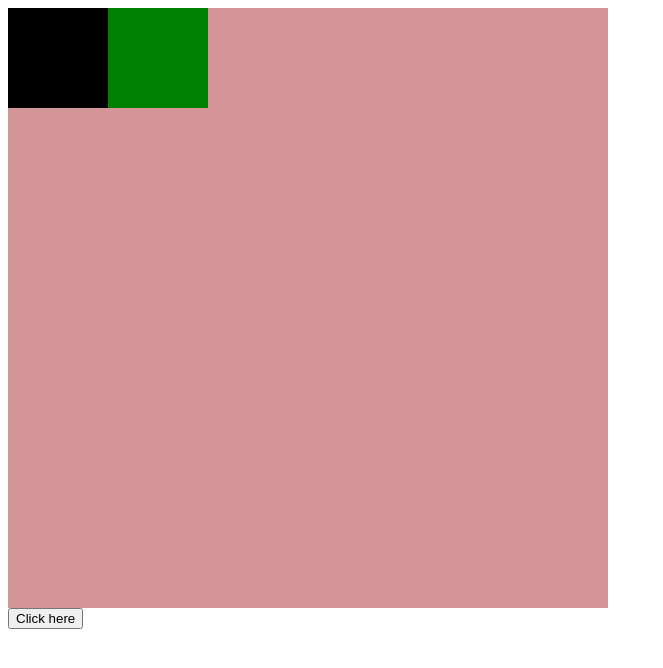
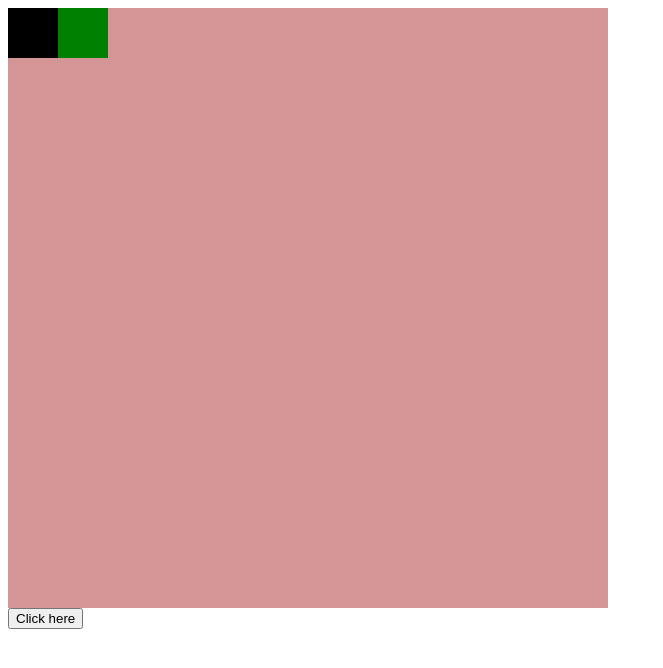
Before and after one commit to ndethn/etch-a-sketch, a plain HTML site: page index.html in a window 1280 px wide. Both pictures are taken after a click on the button "Click here". Shown: the whole page, without its empty margins (0-663 px from the left). Drawn offline with Linux system fonts and the light colour scheme.

Commit message:
Add flex properties to the divs

```diff
--- a/styles.css
+++ b/styles.css
@@ -6,16 +6,18 @@
     color: white;
     width: 600px;
     height: 600px;
+    flex-wrap: wrap;
 }
 
 #divSq {
+    display: flex;
     background-color: black;
-    width: 100px;
-    height: 100px;
+    width: 50px;
+    height: 50px;
 }
 
 #newDiv {
     background-color: green;
-    width: 100px;
-    height: 100px;
+    width: 50px;
+    height: 50px;
 }
```
